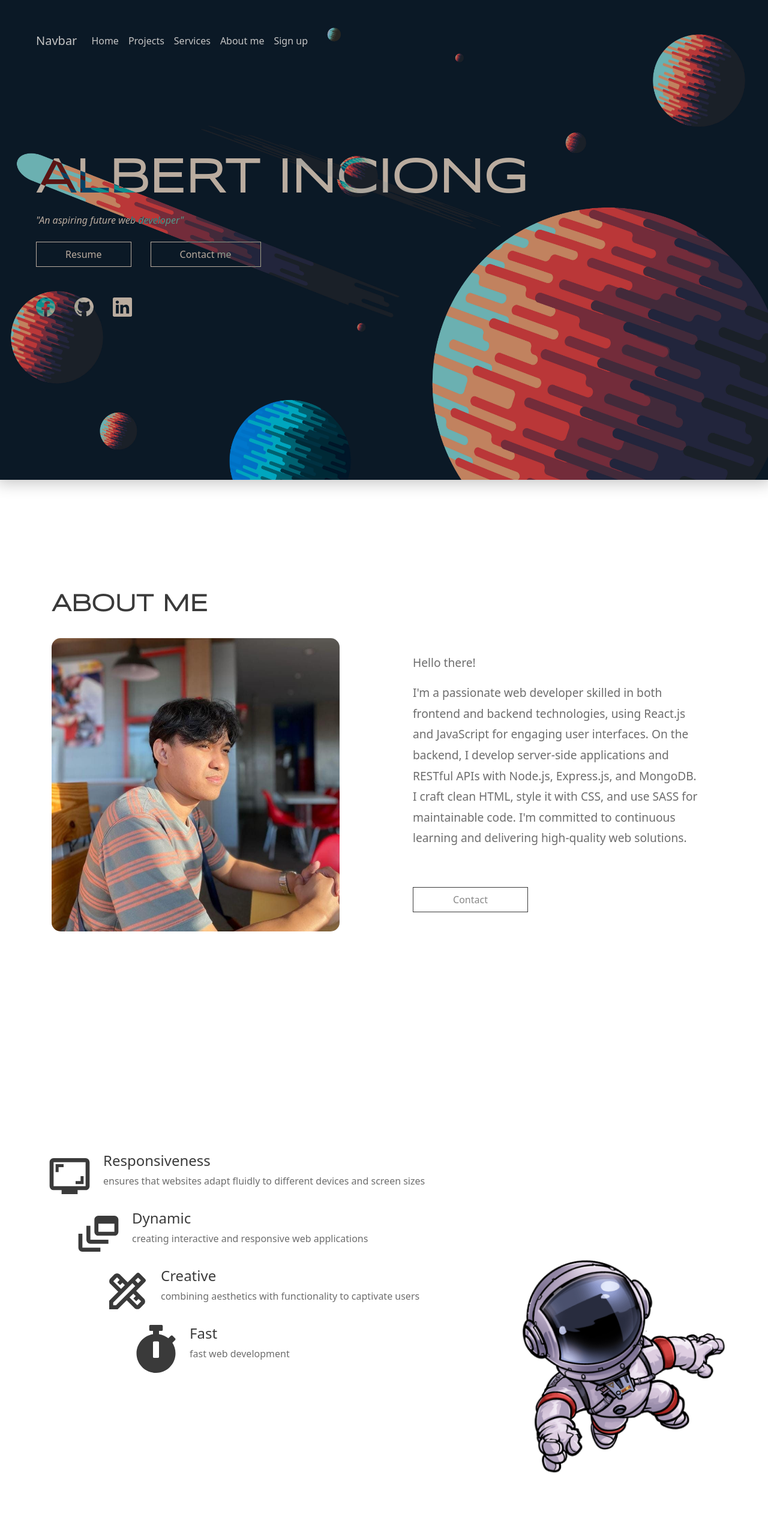
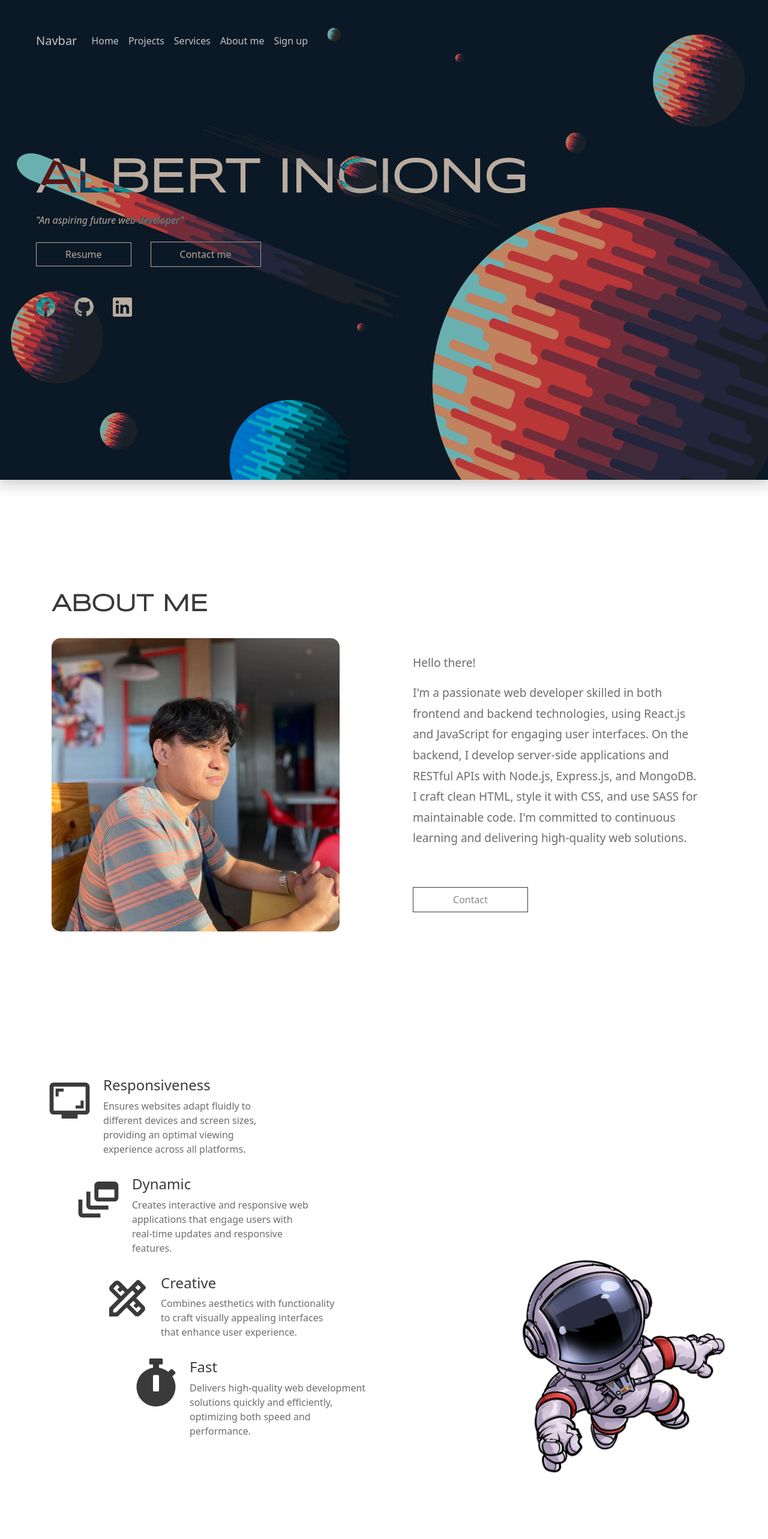
Before and after one commit to albertjon-0915/portfolio2, a React (Create React App) app: page / in a window 1280 px wide. Shown: the top 2566 px of the page at 60% size. Built offline with nearby package versions, Linux system fonts and the light colour scheme; no server answers.

Commit message:
UI/bento box finishing/revisions

```diff
--- a/src/components/body/contact.js
+++ b/src/components/body/contact.js
@@ -8,9 +8,9 @@ import astronautAnimated from "../../components/body/lottie_animations/astronaut
 function contact() {
      return (
           <Container fluid className="contact-container d-flex justify-content-center">
-               <div className="lottie-wrapper">
+               {/* <div className="lottie-wrapper">
                     <Lottie animationData={astronautAnimated} />
-               </div>
+               </div> */}
                <Container className="form-container">
                     <h1 className="m-md-5 m-4 text-center">CONTACT ME</h1>
                     <Form noValidate>
--- a/src/components/body/projects.js
+++ b/src/components/body/projects.js
@@ -1,7 +1,7 @@
 import React, { useEffect, useState } from "react";
 import "../../styling/projects.scss";
 import { Container } from "react-bootstrap";
-import City from "../../img/city.png";
+import videoRender from "../../img/video-coding.mp4";
 
 function Projects() {
      const [front, setFrontend] = useState([]);
@@ -78,11 +78,23 @@ function Projects() {
                     </div>
                     <div className="item" id="item6">
                          <div>
-                              {/* <h3>See more projects</h3> */}
+                              <div className="vid-container">
+                                   <video src={videoRender} type="video/mp4" loop autoPlay preload="auto" muted></video>
+                              </div>
                               <div>
-                                   <div></div>
+                                   <div className="item6-content-container">
+                                        <p>
+                                             want to see <span>MORE</span> projects?
+                                        </p>
+                                        <p>
+                                             Here are some projects i build <span>personally</span> and projects during
+                                             my coding <span>bootcamp</span>
+                                        </p>
+                                   </div>
+                                   <div className="btn-container">
+                                        <button>See more</button>
+                                   </div>
                               </div>
-                              <button>See more</button>
                          </div>
                     </div>
                </div>
--- a/src/components/body/services.js
+++ b/src/components/body/services.js
@@ -14,28 +14,40 @@ function Services() {
                               <MdScreenshotMonitor />
                               <div>
                                    <h4>Responsiveness</h4>
-                                   <p>ensures that websites adapt fluidly to different devices and screen sizes </p>
+                                   <p>
+                                        Ensures websites adapt fluidly to different devices and screen sizes, providing
+                                        an optimal viewing experience across all platforms.
+                                   </p>
                               </div>
                          </div>
                          <div style={{ "--i": 2 }} id="service">
                               <MdDynamicFeed />
                               <div>
                                    <h4>Dynamic</h4>
-                                   <p>creating interactive and responsive web applications</p>
+                                   <p>
+                                        Creates interactive and responsive web applications that engage users with
+                                        real-time updates and responsive features.
+                                   </p>
                               </div>
                          </div>
                          <div style={{ "--i": 3 }} id="service">
                               <MdOutlineDesignServices />
                               <div>
                                    <h4>Creative</h4>
-                                   <p>combining aesthetics with functionality to captivate users</p>
+                                   <p>
+                                        Combines aesthetics with functionality to craft visually appealing interfaces
+                                        that enhance user experience.
+                                   </p>
                               </div>
                          </div>
                          <div style={{ "--i": 4 }} id="service">
                               <FaStopwatch />
                               <div>
                                    <h4>Fast</h4>
-                                   <p>fast web development</p>
+                                   <p>
+                                        Delivers high-quality web development solutions quickly and efficiently,
+                                        optimizing both speed and performance.
+                                   </p>
                               </div>
                          </div>
                     </div>
--- a/src/components/hero.js
+++ b/src/components/hero.js
@@ -5,6 +5,7 @@ import { Container } from "react-bootstrap";
 import space from "../img/space.jpg";
 import astronaut from "../img/astonaut.webp";
 import { BsFacebook, BsGithub, BsLinkedin } from "react-icons/bs";
+import something from "../img/Albert Jon Inciong.pdf";
 
 function Hero() {
      const [animateOut, setAnimationOut] = useState(false);
@@ -30,11 +31,12 @@ function Hero() {
      return (
           <Container fluid id="hero-container">
                <div className="div1 p-md-5 p-sm-2">
-                    {/* <h1 className="fs-3">Hi,</h1> */}
                     <h1>ALBERT INCIONG</h1>
                     <p>"An aspiring future web developer"</p>
                     <div className="d-inline">
-                         <button>Resume</button>
+                         <a href={something} download="Albert Jon Inciong.pdf" className="resume-download">
+                              Resume
+                         </a>
                          <button className="my-2">Contact me</button>
                     </div>
                     <ul className="list-unstyled d-flex">
--- a/src/styling/contact.scss
+++ b/src/styling/contact.scss
@@ -1,20 +1,29 @@
 @import "./variables.scss";
 
-.contact-container {
-     position: relative;
-     .lottie-wrapper {
-          position: absolute;
-          max-width: 25%;
-          max-height: 25%;
-          top: 0;
-          left: 0;
-     }
-}
+// .contact-container {
+//      position: relative;
+
+//      .lottie-wrapper {
+//           // margin-right: 100%;
+//           position: absolute;
+//           max-width: 25%;
+//           max-height: 25%;
+//           top: 0;
+//           left: 0;
+//           transition: 0.5s ease-in-out;
+
+//           @media (max-width: 992px) {
+//                max-width: 35%;
+//                max-height: 35%;
+//           }
+//           @media (max-width: 768px) {
+//                max-width: 45%;
+//                max-height: 45%;
+//           }
+//      }
+// }
 
 .form-container {
-     // background: #9e9e9e3a;
-     // backdrop-filter: blur(10px);
-     // -webkit-backdrop-filter: blur(10px);
      position: relative;
      margin: 20vh 0;
      border-radius: 15px;
--- a/src/styling/hero.scss
+++ b/src/styling/hero.scss
@@ -37,7 +37,9 @@
                font-style: italic;
           }
 
-          button {
+          button,
+          .resume-download {
+               text-decoration: none;
                @include buttonConfig();
 
                @media (max-width: 1400px) {
--- a/src/styling/projects.scss
+++ b/src/styling/projects.scss
@@ -42,6 +42,7 @@
                &:hover {
                     transform: scale(1.1);
                     z-index: 2;
+                    box-shadow: 0 0 5px 1px rgba(0, 0, 0, 0.171);
                }
 
                h3 {
@@ -241,9 +242,32 @@
                background: $bgColor;
                color: $differenceFontColor;
                grid-area: 2 / 4 / 4 / 5;
+               overflow: hidden;
 
-               & * {
-                    border: 1px solid red;
+               video {
+                    border-radius: unset;
+                    object-fit: contain;
+                    width: 100%;
+                    height: auto;
+                    filter: brightness(0.6);
+               }
+
+               .item6-content-container {
+                    padding: 1em;
+                    font-size: clamp(0.5em, 1.5vw, 1.1em);
+
+                    span {
+                         font-size: clamp(0.8em, 1.5vw, 1.7em);
+                         font-weight: 900;
+                    }
+               }
+               .btn-container {
+                    display: flex;
+                    justify-content: center;
+                    padding-bottom: 1em;
+                    button {
+                         @include buttonConfig();
+                    }
                }
           }
 
@@ -267,19 +291,19 @@
                     grid-area: 1 / 1 / 3 / 3;
                }
                #item2 {
-                    grid-area: 3 / 1 / 4 / 2;
+                    grid-area: 3 / 1 / 4 / 3;
                }
                #item3 {
-                    grid-area: 3 / 2 / 4 / 3;
+                    grid-area: 4 / 1 / 5 / 3;
                }
                #item4 {
-                    grid-area: 4 / 1 / 5 / 2;
+                    grid-area: 5 / 1 / 6 / 3;
                }
                #item6 {
-                    grid-area: 4 / 2 / 5 / 3;
+                    grid-area: 6 / 1 / 7 / 3;
                }
                #item5 {
-                    grid-area: 5 / 1 / 6 / 3;
+                    grid-area: 7 / 1 / 8 / 3;
                }
           }
      }
--- a/src/styling/services.scss
+++ b/src/styling/services.scss
@@ -34,6 +34,7 @@
                margin-left: calc(var(--i) * 5em);
 
                p {
+                    width: 300px;
                     color: lighten($primaryFontColor, 20%);
                }
 
```
Also changed, not shown: src/pages/home.js (+10 -1 lines), 2 other files (tests, documents, lock files or other folders).
